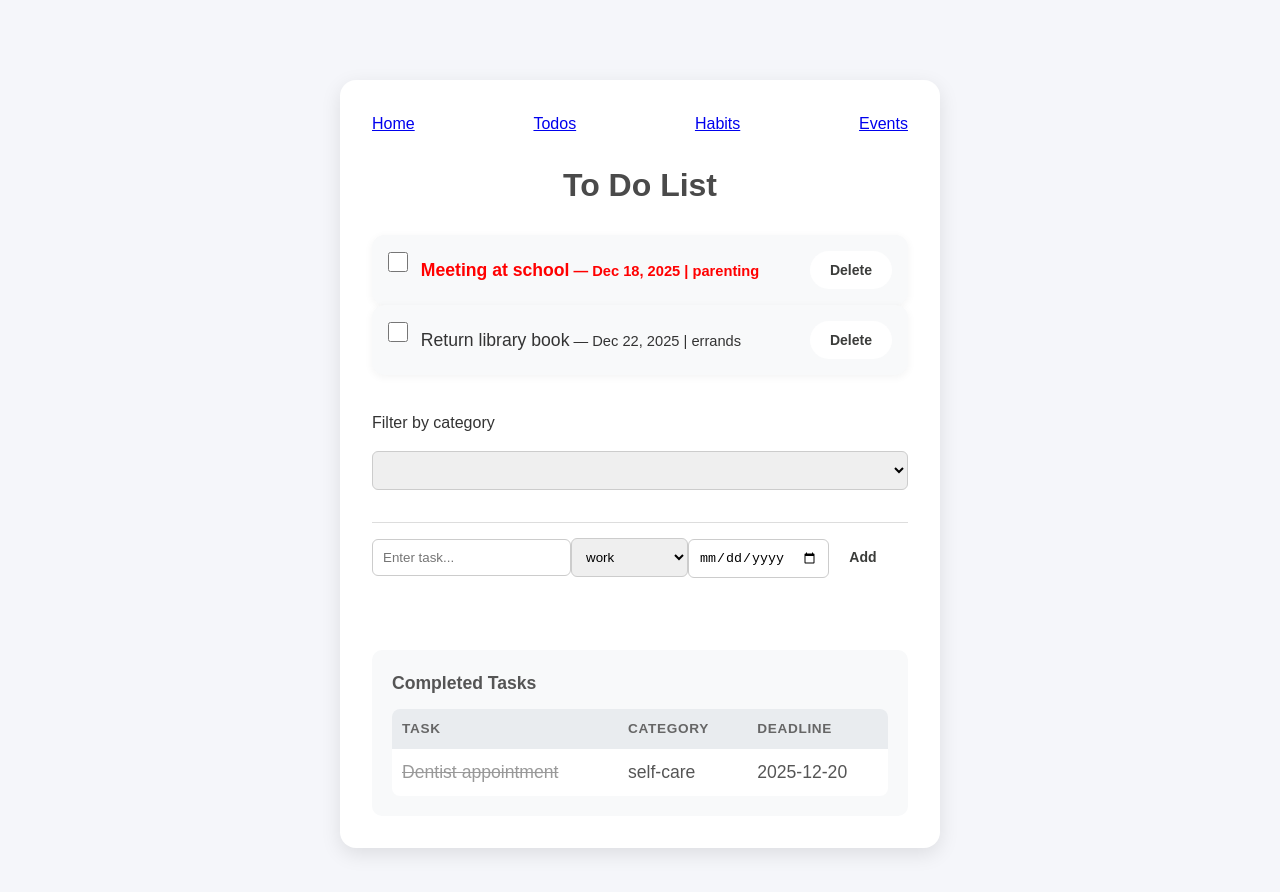
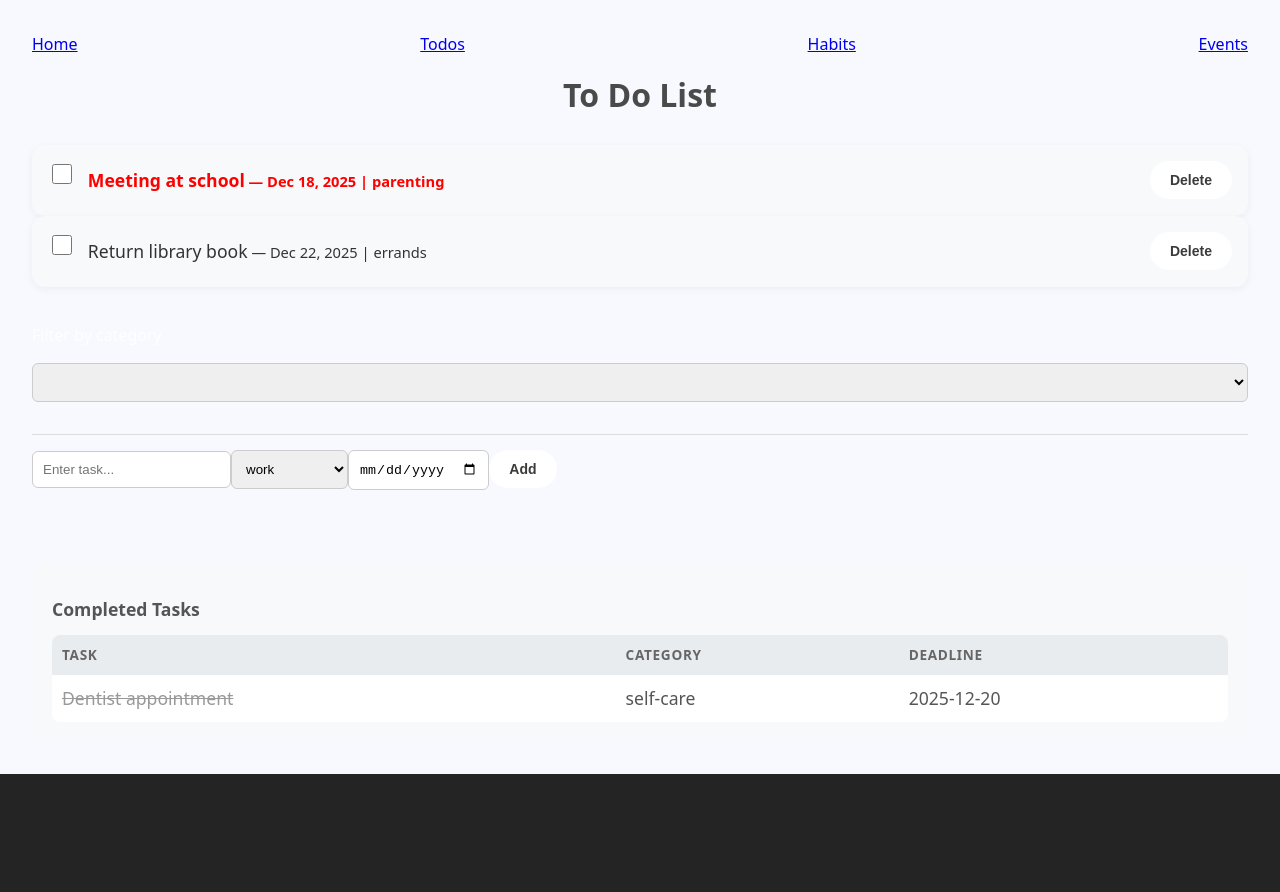
Before and after one commit to annaangvallskeppstedt-spec/Projektarbete-grupp-6, a React (Vite) app: page /Todos in a window 1280 px wide. Shown: the top 892 px of the page. After the commit the page ends 800 px from the top, so only its background shows below. Built offline with nearby package versions, Linux system fonts and the light colour scheme.

Commit message:
ändringar i css

```diff
--- a/src/App.css
+++ b/src/App.css
@@ -1,13 +1,9 @@
 #root {
+  background-color: ghostwhite;
+  color:limegreen
   max-width: 1200px;
   margin: 10;
   padding: 2rem;
-}
-
-.container {
-  max-width: 900px;
-  margin: 10;
-  padding: 1rem;
 }
 
 .navbar {
@@ -15,6 +11,15 @@
   justify-content: space-between;
   align-items: center;
 }
+.container {
+  background-color: #ffffff;
+  padding: 2rem 2.5rem;
+  border-radius: 12px;
+  box-shadow: 10px 10px 30px rgba(43, 42, 42, 0.1);
+  text-align: center;
+  max-width: 900px;
+  margin: 10;
+}
 
 .card {
   padding: 1.5rem;
--- a/src/components/TodoItem.jsx
+++ b/src/components/TodoItem.jsx
@@ -1,4 +1,5 @@
 import React from 'react';
+import "../index.css";
 
 function TodoItem({ task, deleteTask, toggleCompleted }) {
   const formattedDate = new Date(task.deadline).toLocaleDateString(
--- a/src/components/TodoList.jsx
+++ b/src/components/TodoList.jsx
@@ -1,5 +1,6 @@
 import React, { useMemo, useState,useEffect } from 'react';
 import TodoItem from './TodoItem';
+import "../index.css";
 
 function TodoList() {
   const [text, setText] = useState('');
--- a/src/index.css
+++ b/src/index.css
@@ -9,8 +9,6 @@ body {
   font-family: system-ui, Helvetica, Arial, sans-serif;
   line-height: 1.5;
   font-weight: 400;
-
-  color-scheme: light dark;
   color: rgba(255, 255, 255, 0.87);
   background-color: #242424;
 }
@@ -39,44 +37,12 @@ button:hover {
   color: white;
 }
 
-*, *::before, *::after {
-  box-sizing: border-box;
-  margin: 0;
-  padding: 0;
-}
-body {
-  font-family: 'Arial', sans-serif;
-  background-color: #f5f6fa;
-  color: #333;
-  margin: 0 auto;
-  max-width: 68rem;
-  width: 100%;
-  line-height: 1.5;
-}
-
-.navbar {
-  display: flex;
-  justify-content: space-between;
-}
-
-.todoapp {
-  background: #fff;
-  max-width: 600px;
-  margin: 3rem auto;
-  padding: 2rem;
-  border-radius: 1rem;
-  box-shadow: 0 6px 20px rgba(0,0,0,0.1);
-  display: flex;
-  flex-direction: column;
-  gap: 2rem;
-}
-
-
 h1 {
   text-align: center;
   font-size: 2rem;
   font-weight: 700;
   color: #4a4a4a;
+  margin-bottom: 1rem;
 }
 
 .todo-label.overdue {
@@ -89,12 +55,14 @@ form {
   flex-direction: column;
   gap: 1rem;
 }
+
 .input__lg {
   padding: 1rem 1.2rem;
   border: 2px solid #ddd;
   border-radius: 0.8rem;
   font-size: 1.6rem;
   transition: border 0.2s ease;
+
 }
 .input__lg:focus {
   border-color: #4a90e2;
@@ -109,21 +77,26 @@ form {
   cursor: pointer;
   transition: all 0.2s ease;
   border: none;
+
 }
 .btn__primary {
   background-color: #4a90e2;
   color: white;
 }
+
 .btn__primary:hover {
   background-color: #3a7ac4;
 }
+
 .btn__danger {
   background-color: #e94f4f;
   color: white;
 }
+
 .btn__danger:hover {
   background-color: #d53a3a;
 }
+
 .btn-group {
   display: flex;
   gap: 1rem;
```
